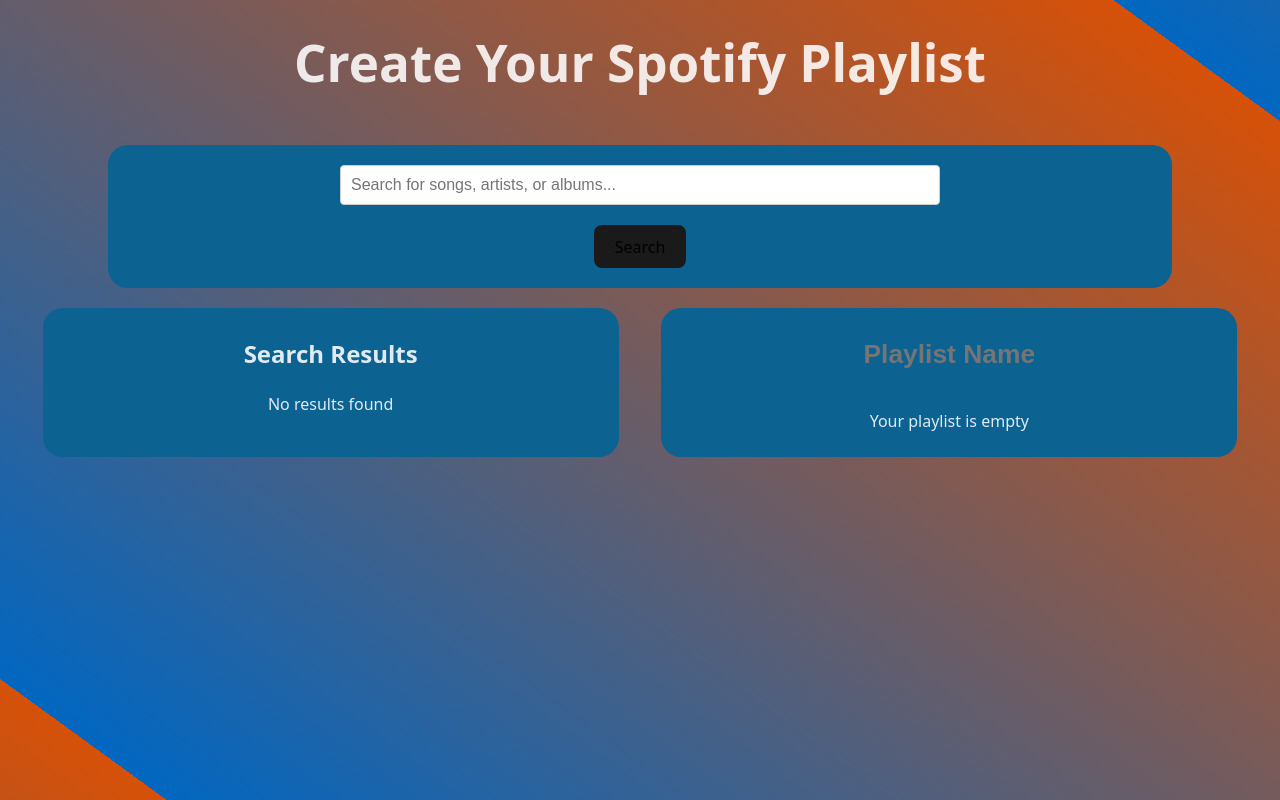
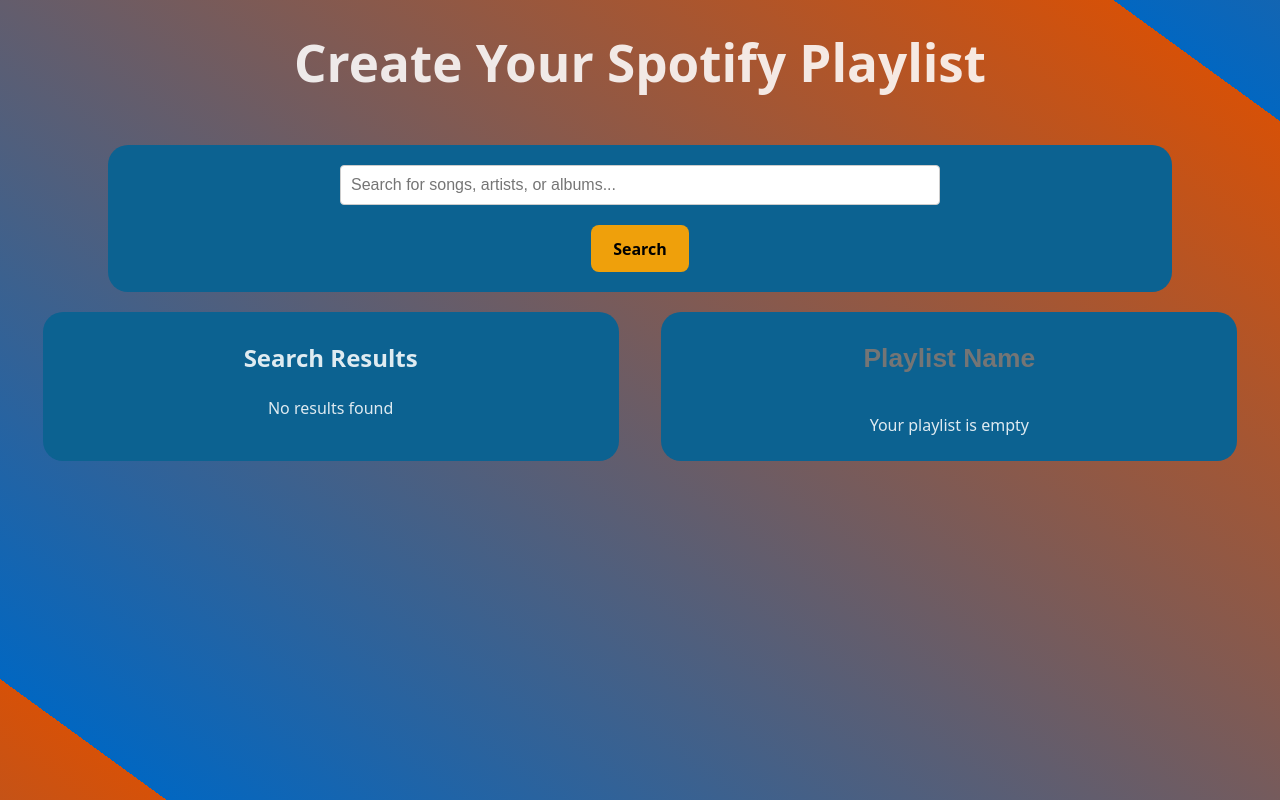
Before and after one commit to putman44/Spotify-API-app, a React (Vite) app: page / in a window 1280 px wide. Built offline with nearby package versions, Linux system fonts and the light colour scheme; sample sign-in values are in the browser's storage.

Commit message:
save playlist button display text conditionally

```diff
--- a/src/components/Playlist.jsx
+++ b/src/components/Playlist.jsx
@@ -46,7 +46,7 @@
             disabled={!playlistName}
             onClick={() => handleSavePlaylist(playlistName)}
           >
-            Save to Spotify
+            {playlistName === "" ? "Enter a Playlist Name" : "Save to Spotify"}
           </button>
         </div>
       ) : (
--- a/src/index.css
+++ b/src/index.css
@@ -38,19 +38,19 @@
 
 button {
   border-radius: 8px;
-  border: 1px solid transparent;
+  border: 3px solid transparent;
   padding: 0.6em 1.2em;
   font-size: 1em;
-  font-weight: 500;
+  font-weight: bold;
   font-family: inherit;
-  background-color: #1a1a1a;
+  background-color: #efa00b;
   cursor: pointer;
   transition: border-color 0.25s;
 }
 button:hover {
-  border-color: #646cff;
+  border-color: #d65108;
 }
 button:focus,
 button:focus-visible {
-  outline: 4px auto -webkit-focus-ring-color;
+  outline: 10px auto -webkit-focus-ring-color;
 }
```
